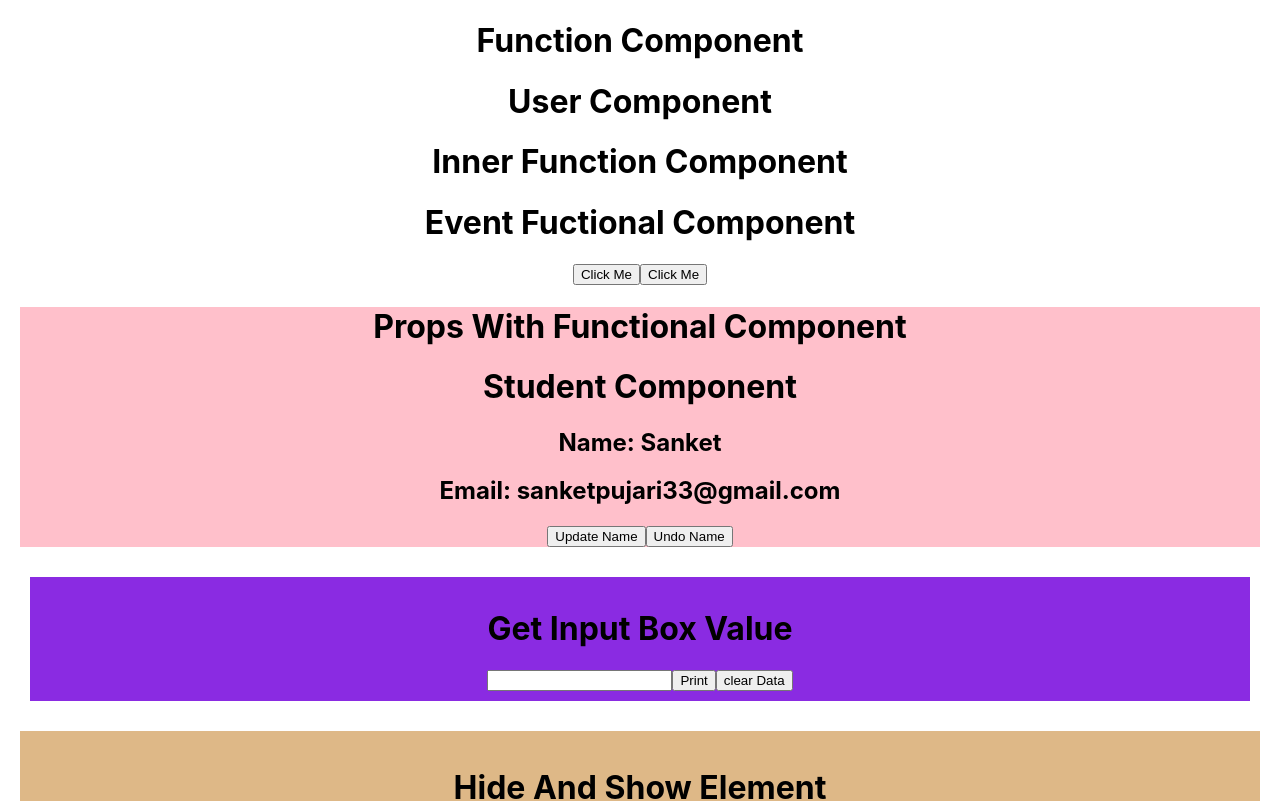
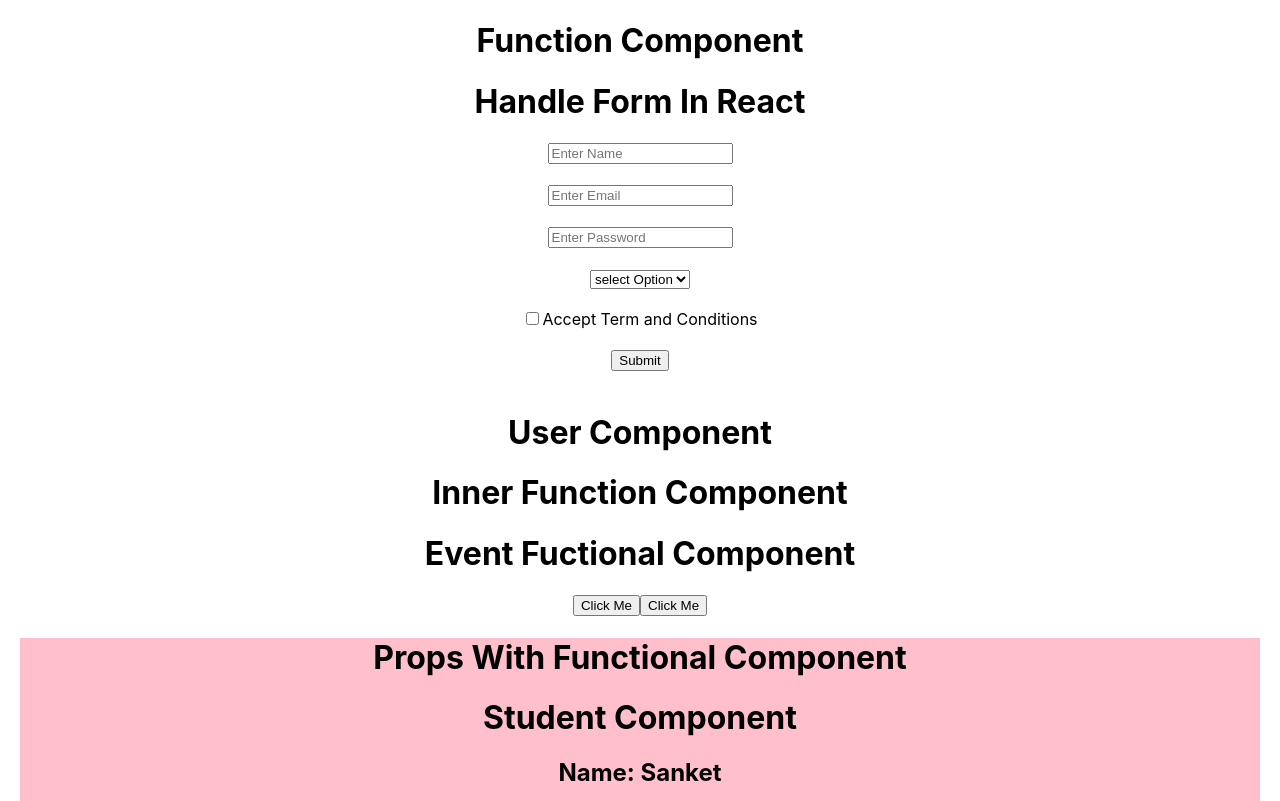
Before and after one commit to sanketpujari33/Full-Stack-Develaper, a React (Create React App) app in the folder Web-Technologies/React-Js/blog/: page / in a window 1280 px wide. Shown: the top 801 px of the page. Built offline with nearby package versions, Linux system fonts and the light colour scheme.

Commit message:
Handle Form In React

```diff
--- a/Web-Technologies/React-Js/blog/src/components/Function/FunctionComponent.js
+++ b/Web-Technologies/React-Js/blog/src/components/Function/FunctionComponent.js
@@ -1,5 +1,6 @@
 import EventFuctionalComponent from "./EventFuctionalComponent";
 import GetInputBoxValue from "./GetInputBoxValue";
+import HandleFormInReact from "./HandleFormInReact";
 import HideAndShowElemrnt from "./HideAndShowElement";
 import PropsWithFunctionalComponent from "./PropsWithFunctionalComponent";
 
@@ -7,11 +8,13 @@ function FunctionComponent() {
     return (
         <>
             <h1>Function Component</h1>
+            <HandleFormInReact/>
             <User />
             <EventFuctionalComponent/>
             <PropsWithFunctionalComponent/>
             <GetInputBoxValue/>
             <HideAndShowElemrnt/>
+
         </>
     );
 }
--- /dev/null
+++ b/Web-Technologies/React-Js/blog/src/components/Function/HandleFormInReact.js
@@ -0,0 +1,31 @@
+import React, { useState } from "react";
+function HandleFormInReact() {
+    const [name, setName] = useState("");
+    const [email, setEmail] = useState("");
+    const [password, setPassword] = useState("");
+   const [term, setTerm]=useState(false);
+   const [interest, setInterest]=useState("");
+    function getFormData(e) {
+        console.warn(name, email, password, term, interest);
+        e.preventDefault();
+    }
+    return (
+        <>
+            <h1>Handle Form In React</h1>
+            <form onSubmit={getFormData}>
+                <input type="text" placeholder="Enter Name" onChange={(e)=>setName(e.target.value)}/><br/><br/>
+                <input type="email" placeholder="Enter Email" onChange={(e)=>setEmail(e.target.value)}/><br/><br/>
+                <input type="password" placeholder="Enter Password" onChange={(e)=>setPassword(e.target.value)}/><br/><br/>
+                <select onChange={(e)=>setInterest(e.target.value)}>
+                    <option >select Option</option>
+                    <option >Marvel</option>
+                    <option >Dc</option>
+                </select><br/><br/>
+                <input type="checkbox" onChange={(e)=>setTerm(e.target.checked)}/><span>Accept Term and Conditions</span><br/><br/>
+                <button type="submit">Submit</button><br/><br/>
+            </form>
+        </>
+    );
+}
+
+export default HandleFormInReact;
```
